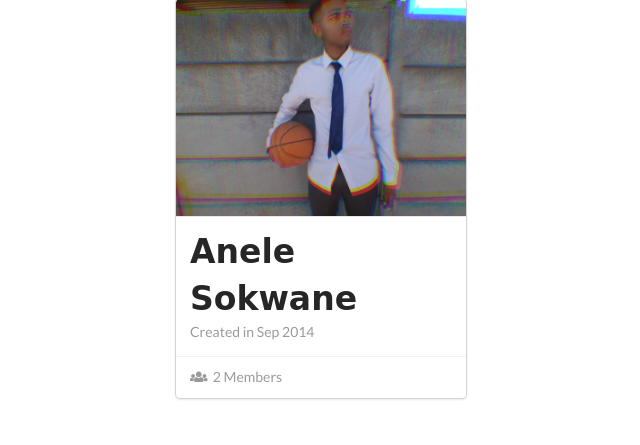
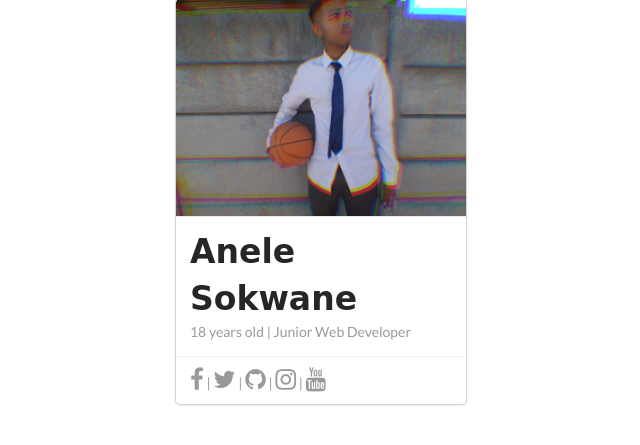
Before and after one commit to KingAJ19/My-Anime-Site, a PHP site: page /pages/about.html in a window 1280 px wide. Shown: the part 151-596 px from the top of the page, without its empty margins (319-959 px from the left). Run offline with PHP 8.4, Linux system fonts and the light colour scheme; some libraries are stand-ins or nearby versions; some web fonts are replaced.

Commit message:
Added icons

```diff
--- a/pages/about.html
+++ b/pages/about.html
@@ -2,6 +2,7 @@
 <html lang="en">
 <head>
     <meta charset="UTF-8">
+    <link rel="stylesheet" href="https://cdnjs.cloudflare.com/ajax/libs/font-awesome/4.7.0/css/font-awesome.min.css">
     <link rel="preconnect" href="https://fonts.gstatic.com">
     <link href="https://fonts.googleapis.com/css2?family=East+Sea+Dokdo&display=swap" rel="stylesheet">
     <link rel="stylesheet" href="https://cdn.jsdelivr.net/npm/semantic-ui@2.4.2/dist/semantic.min.css">
@@ -33,14 +34,11 @@
         <div class="content">
           <a class="header"><p class="name">Anele Sokwane</p></a>
           <div class="meta">
-            <span class="date">Created in Sep 2014</span>
+            <span class="date">18 years old | Junior Web Developer</span>
           </div>
         </div>
         <div class="extra content">
-          <a>
-            <i class="users icon"></i>
-            2 Members
-          </a>
+          <a href="" target="_blank" class="fa fa-facebook"></a>   | <a href="" target="_blank" class="fa fa-twitter"></a>    | <a href="" target="_blank" class="fa fa-github"></a>   | <a href="" target="_blank" class="fa fa-instagram"></a>    | <a href="" target="_blank" class="fa fa-youtube"></a>
         </div>
       </div>
       <script
--- a/stylesheets/main.css
+++ b/stylesheets/main.css
@@ -10,3 +10,6 @@
   font-family: 'East Sea Dokdo', cursive;
   font-size: 33px;
 }
+.fa{
+  font-size: 24px;
+}
```
